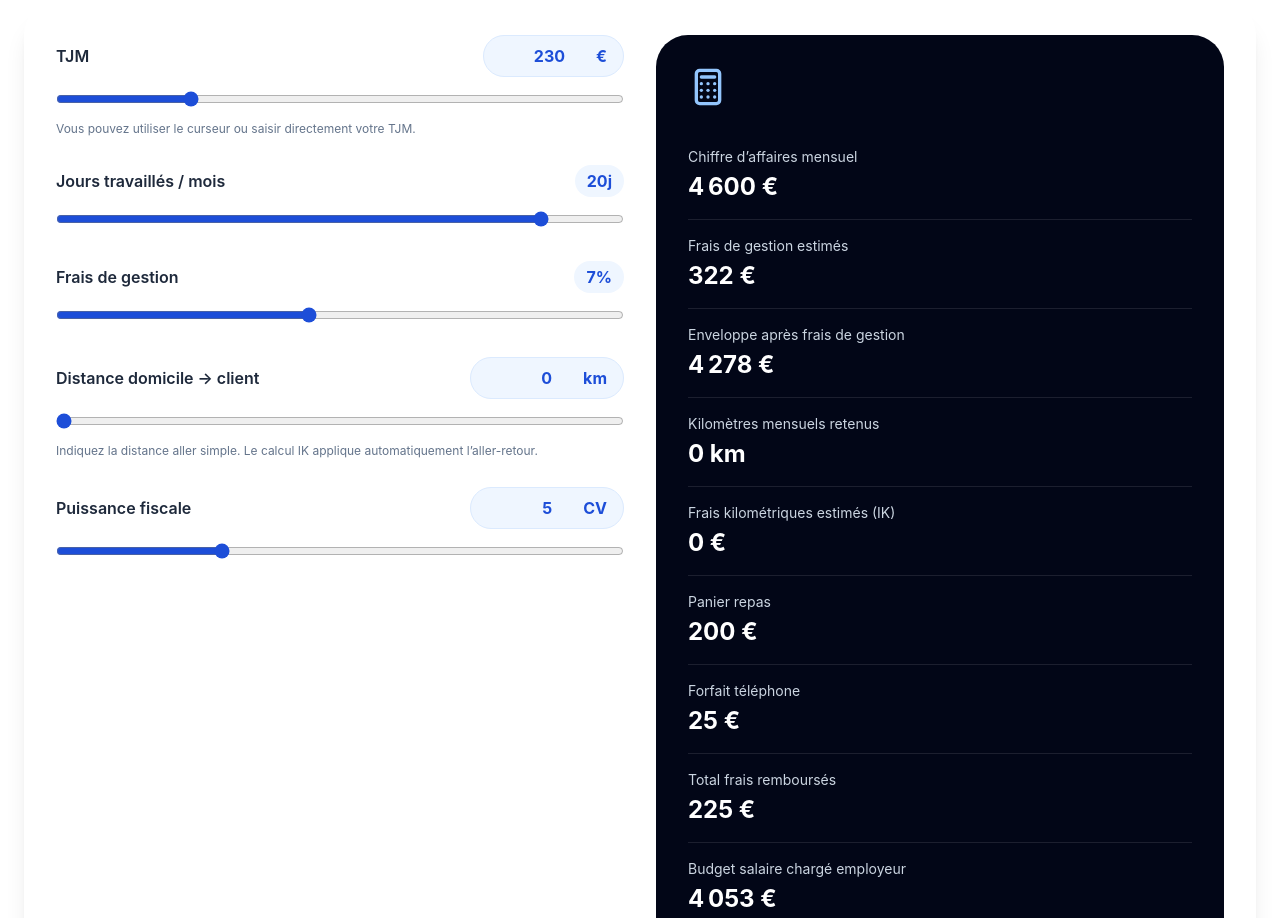
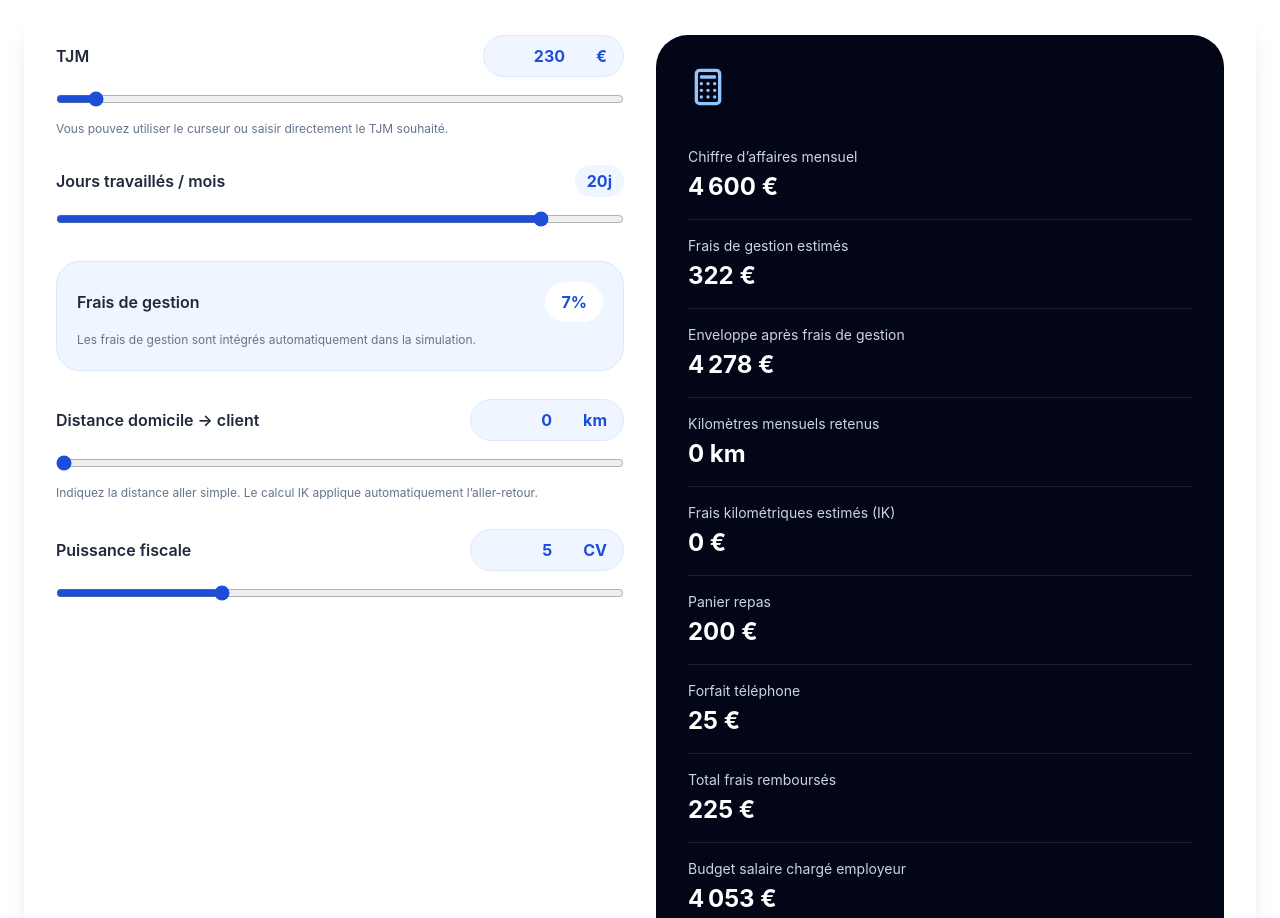
Before and after one commit to lrn78955/Lrn-Portage, a React (Vite) app: page / in a window 1280 px wide. Shown: the part 3320-4238 px from the top of the page. Built offline with nearby package versions, Linux system fonts and the light colour scheme.

Commit message:
Add files via upload

```diff
--- a/src/App.jsx
+++ b/src/App.jsx
@@ -11,6 +11,7 @@ const PANIER_REPAS = 10;
 
 const TAUX_CHARGES_PATRONALES = 0.42;
 const TAUX_CHARGES_SALARIALES = 0.22;
+const FRAIS_GESTION_FIXES = 7;
 
 const NAV_ITEMS = [
   ["#portage", "Portage"],
@@ -207,13 +208,12 @@ runSmokeTests();
 export default function LRNPortageSite() {
   const [tjm, setTjm] = useState(230);
   const [jours, setJours] = useState(20);
-  const [frais, setFrais] = useState(7);
   const [km, setKm] = useState(0);
   const [cv, setCv] = useState(5);
   const [menuOpen, setMenuOpen] = useState(false);
   const [form, setForm] = useState({ name: "", email: "", phone: "", profile: "Consultant", message: "" });
 
-  const simulation = useMemo(() => calculateSimulation(tjm, jours, frais, km, cv), [tjm, jours, frais, km, cv]);
+  const simulation = useMemo(() => calculateSimulation(tjm, jours, FRAIS_GESTION_FIXES, km, cv), [tjm, jours, km, cv]);
 
   const contactMailto = buildMailto({
     subject: `Demande de contact - LRN PORTAGE - ${form.profile}`,
@@ -222,7 +222,7 @@ export default function LRNPortageSite() {
 
   const simulationMailto = buildMailto({
     subject: "Demande de simulation - LRN PORTAGE",
-    body: `Bonjour LRN PORTAGE,\n\nJe souhaite avoir une simulation en portage salarial.\n\nTJM : ${tjm} €\nJours travaillés / mois : ${jours}\nFrais de gestion estimés : ${frais}%\nDistance domicile-client : ${km} km aller, soit ${simulation.kmMensuel} km/mois aller-retour\nPuissance fiscale : ${cv} CV\nCA mensuel estimé : ${formatCurrency(simulation.ca)}\nIK mensuelles estimées : ${formatCurrency(simulation.ik)}\nPanier repas : ${formatCurrency(simulation.repas)}\nForfait téléphone : ${formatCurrency(simulation.tel)}\nFrais remboursés estimés : ${formatCurrency(simulation.remboursements)}\nBudget salaire chargé employeur : ${formatCurrency(simulation.coutEmployeurSalaire)}\nSalaire brut estimé : ${formatCurrency(simulation.salaireBrut)}\nSalaire net estimé avant impôt : ${formatCurrency(simulation.salaireNet)}\nNet total indicatif avec frais : ${formatCurrency(simulation.netEstime)}\n\nCordialement,`,
+    body: `Bonjour LRN PORTAGE,\n\nJe souhaite avoir une simulation en portage salarial.\n\nTJM : ${tjm} €\nJours travaillés / mois : ${jours}\nFrais de gestion estimés : ${FRAIS_GESTION_FIXES}%\nDistance domicile-client : ${km} km aller, soit ${simulation.kmMensuel} km/mois aller-retour\nPuissance fiscale : ${cv} CV\nCA mensuel estimé : ${formatCurrency(simulation.ca)}\nIK mensuelles estimées : ${formatCurrency(simulation.ik)}\nPanier repas : ${formatCurrency(simulation.repas)}\nForfait téléphone : ${formatCurrency(simulation.tel)}\nFrais remboursés estimés : ${formatCurrency(simulation.remboursements)}\nBudget salaire chargé employeur : ${formatCurrency(simulation.coutEmployeurSalaire)}\nSalaire brut estimé : ${formatCurrency(simulation.salaireBrut)}\nSalaire net estimé avant impôt : ${formatCurrency(simulation.salaireNet)}\nNet total indicatif avec frais : ${formatCurrency(simulation.netEstime)}\n\nCordialement,`,
   });
 
   return (
@@ -421,9 +421,17 @@ export default function LRNPortageSite() {
           <Card className="rounded-[2rem] border-slate-100 shadow-xl">
             <CardContent className="grid gap-8 p-6 md:grid-cols-2 md:p-8">
               <div className="space-y-7">
-                <InputRange label="TJM" value={tjm} setValue={setTjm} min={120} max={600} suffix="€" allowManualInput helper="Vous pouvez utiliser le curseur ou saisir directement votre TJM." />
+                <InputRange label="TJM" value={tjm} setValue={setTjm} min={120} max={2000} suffix="€" allowManualInput helper="Vous pouvez utiliser le curseur ou saisir directement le TJM souhaité." />
                 <InputRange label="Jours travaillés / mois" value={jours} setValue={setJours} min={1} max={23} suffix="j" />
-                <InputRange label="Frais de gestion" value={frais} setValue={setFrais} min={3} max={12} suffix="%" />
+                <div className="rounded-3xl border border-blue-100 bg-blue-50 p-5">
+                  <div className="flex items-center justify-between gap-4">
+                    <span className="font-semibold text-slate-800">Frais de gestion</span>
+                    <span className="rounded-full bg-white px-4 py-2 font-bold text-blue-700">7%</span>
+                  </div>
+                  <p className="mt-2 text-xs leading-5 text-slate-500">
+                    Les frais de gestion sont intégrés automatiquement dans la simulation.
+                  </p>
+                </div>
                 <InputRange label="Distance domicile → client" value={km} setValue={setKm} min={0} max={200} step={1} suffix="km" allowManualInput helper="Indiquez la distance aller simple. Le calcul IK applique automatiquement l’aller-retour." />
                 <InputRange label="Puissance fiscale" value={cv} setValue={setCv} min={3} max={10} step={1} suffix="CV" allowManualInput />
               </div>
```
